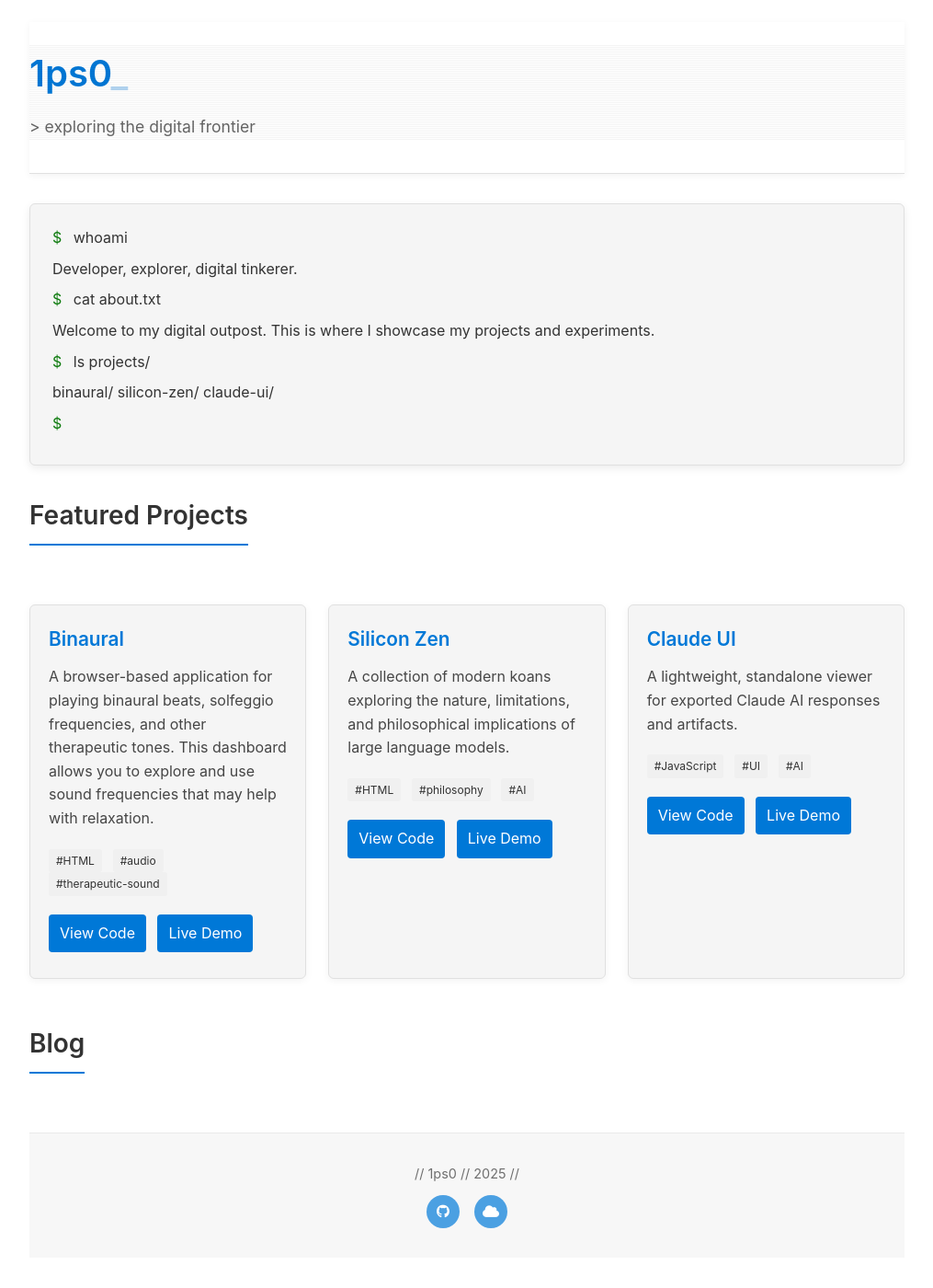
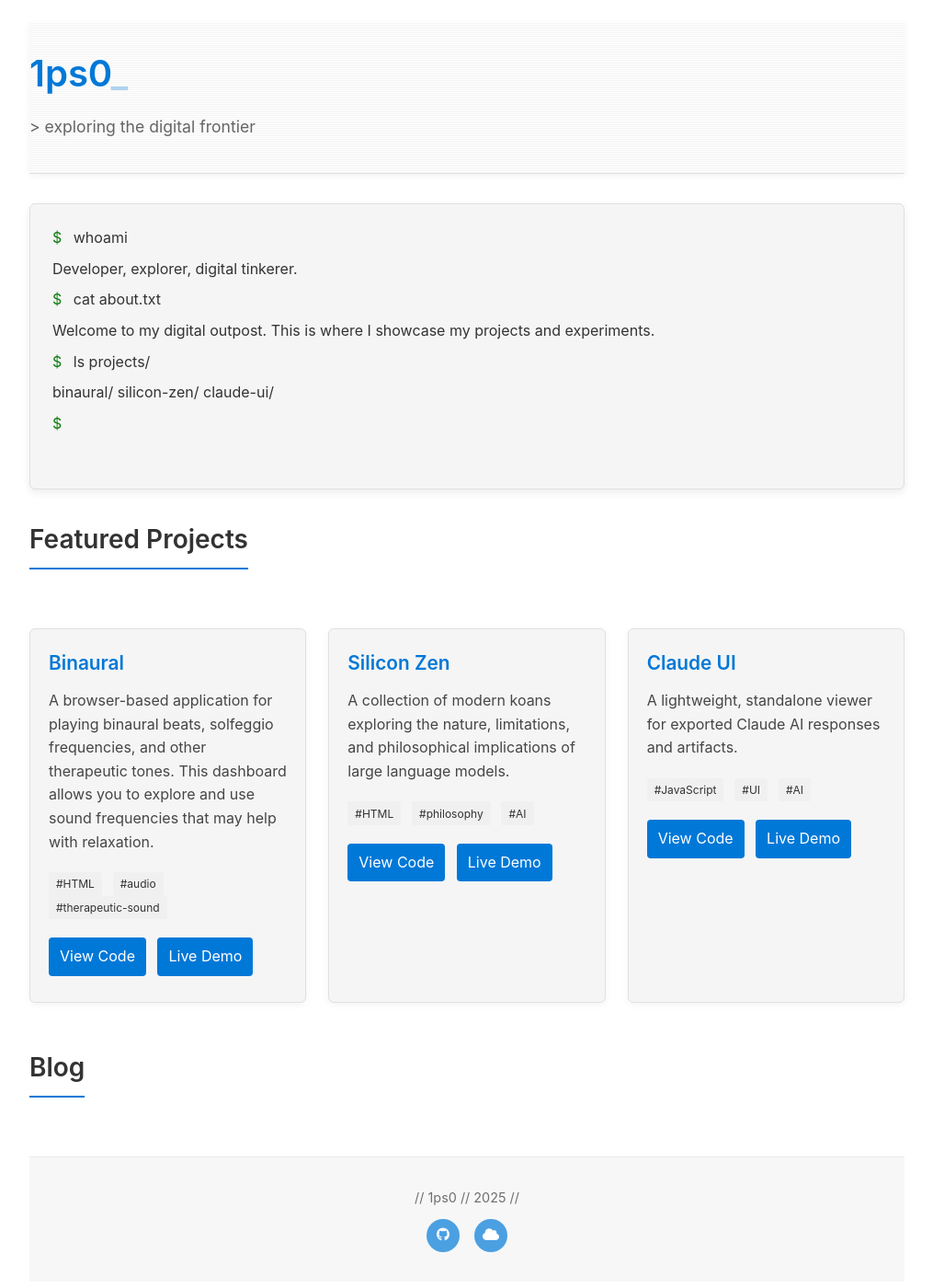
Before and after one commit to 1ps0/1ps0.github.io, a Jekyll site: the page built from index.html, in a window 1280 px wide. Shown: the top 1400 px of the page at 92% size, without its empty margins (132-1147 px from the left). Built offline with Jekyll 4.4.1, drawn with Linux system fonts in a browser that asks for light colours.

Commit message:
revision-5: a different attempt at scanline fixes

```diff
--- a/assets/css/cyberpunk.css
+++ b/assets/css/cyberpunk.css
@@ -53,25 +53,6 @@
     pointer-events: none;
 }
 
-/* Scanlines effect only for header */
-.header-scanlines {
-    position: absolute;
-    top: 0;
-    left: 0;
-    width: 100%;
-    height: 100%;
-    background: repeating-linear-gradient(
-        0deg,
-        rgba(0, 0, 0, 0.15),
-        rgba(0, 0, 0, 0.15) 1px,
-        transparent 1px,
-        transparent 2px
-    );
-    pointer-events: none;
-    z-index: 1;
-    opacity: 0.3;
-}
-
 .content-scroll-area {
     flex: 1;
     overflow-y: auto;
@@ -101,12 +82,11 @@
     padding: 1.5rem;
     position: relative;
 }
-
 header {
     position: relative;
     padding: 2rem 0;
     margin-bottom: 2rem;
-    overflow: hidden;
+    overflow: hidden;  /* Prevents scanlines from spilling outside */
     border-bottom: 1px solid var(--terminal-green);
 }
 
@@ -114,6 +94,25 @@
     position: relative;
     z-index: 2;
 }
+
+.header-scanlines {
+    position: absolute;
+    top: 0;
+    left: 0;
+    width: 100%;
+    height: 100%;
+    background: repeating-linear-gradient(
+        0deg,
+        rgba(0, 0, 0, 0.15),
+        rgba(0, 0, 0, 0.15) 1px,
+        transparent 1px,
+        transparent 2px
+    );
+    pointer-events: none;
+    z-index: 1;
+    opacity: 0.3;
+}
+
 
 .matrix-canvas {
     position: absolute;
--- a/index.html
+++ b/index.html
@@ -5,9 +5,8 @@
 
 <div class="container">
     <header>
-        <!-- Scanlines effect only within header -->
+        <div class="header-scanlines"></div>
         <div class="header-content">
-            <div class="header-scanlines"></div>
             <h1 class="glitch-effect" data-text="1ps0">1ps0<span class="blink">_</span></h1>
             <p class="subtitle">> exploring the digital frontier</p>
         </div>
@@ -34,12 +33,12 @@
         </div>
         <div class="terminal-input-container">
             <span class="terminal-prompt">$</span>
-            <input type="text" class="terminal-input" id="terminal-input" placeholder="" aria-label="Command input">
-
+            <div class="terminal-input-wrapper">
+                <input type="text" class="terminal-input" id="terminal-input" placeholder="" aria-label="Command input">
+                <span class="cursor"></span>
+            </div>
         </div>
-        <div id="command-response" class="command-response">
-            <span class="cursor"></span>
-        </div>
+        <div id="command-response" class="command-response"></div>
     </section>
 
     <section class="projects">
```
